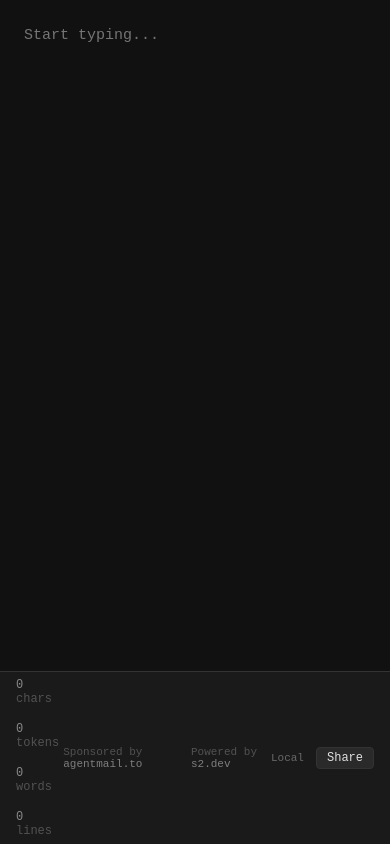
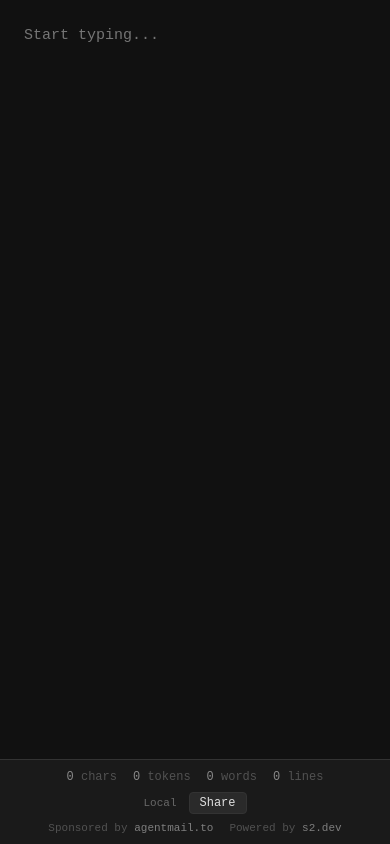
Before and after one commit to agentmail-to/txtbox, a website built with Vite: page app/index.html in a window 390 px wide. Built offline with nearby package versions, Linux system fonts and the light colour scheme; no server answers.

Commit message:
Fix mobile

```diff
--- a/app/style.css
+++ b/app/style.css
@@ -59,7 +59,7 @@ body {
 #counters {
   display: flex;
   gap: 16px;
-  flex-wrap: wrap;
+  white-space: nowrap;
 }
 
 #credits {
@@ -68,6 +68,21 @@ body {
   font-size: 11px;
   opacity: 0.5;
   justify-self: center;
+  white-space: nowrap;
+}
+
+@media (max-width: 900px) {
+  #bar {
+    display: flex;
+    flex-direction: column;
+    align-items: center;
+    gap: 8px;
+    padding: 10px 16px;
+  }
+
+  #credits {
+    order: 3;
+  }
 }
 
 #counters .label {
```
